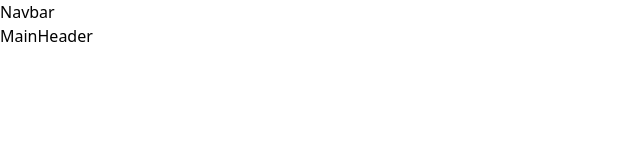
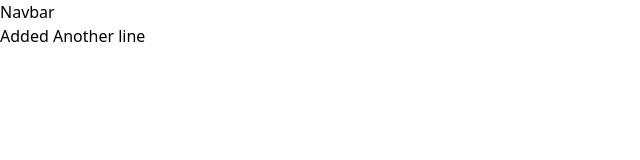
Before and after one commit to JordanNitta/TeslaClone, a React (Create React App) app: page / in a window 1280 px wide. Shown: the top 160 px of the page, without its empty margins (0-640 px from the left). Built offline with nearby package versions, Linux system fonts and the light colour scheme.

Commit message:
changed my line

```diff
--- a/src/components/MainHeader.jsx
+++ b/src/components/MainHeader.jsx
@@ -2,7 +2,14 @@ import React from 'react'
 
 const MainHeader = () => {
   return (
-    <div>MainHeader</div>
+    <div>
+        <h2>Added Another line</h2>
+    </div>
+
+
+
+
+
   )
 }
 
```
